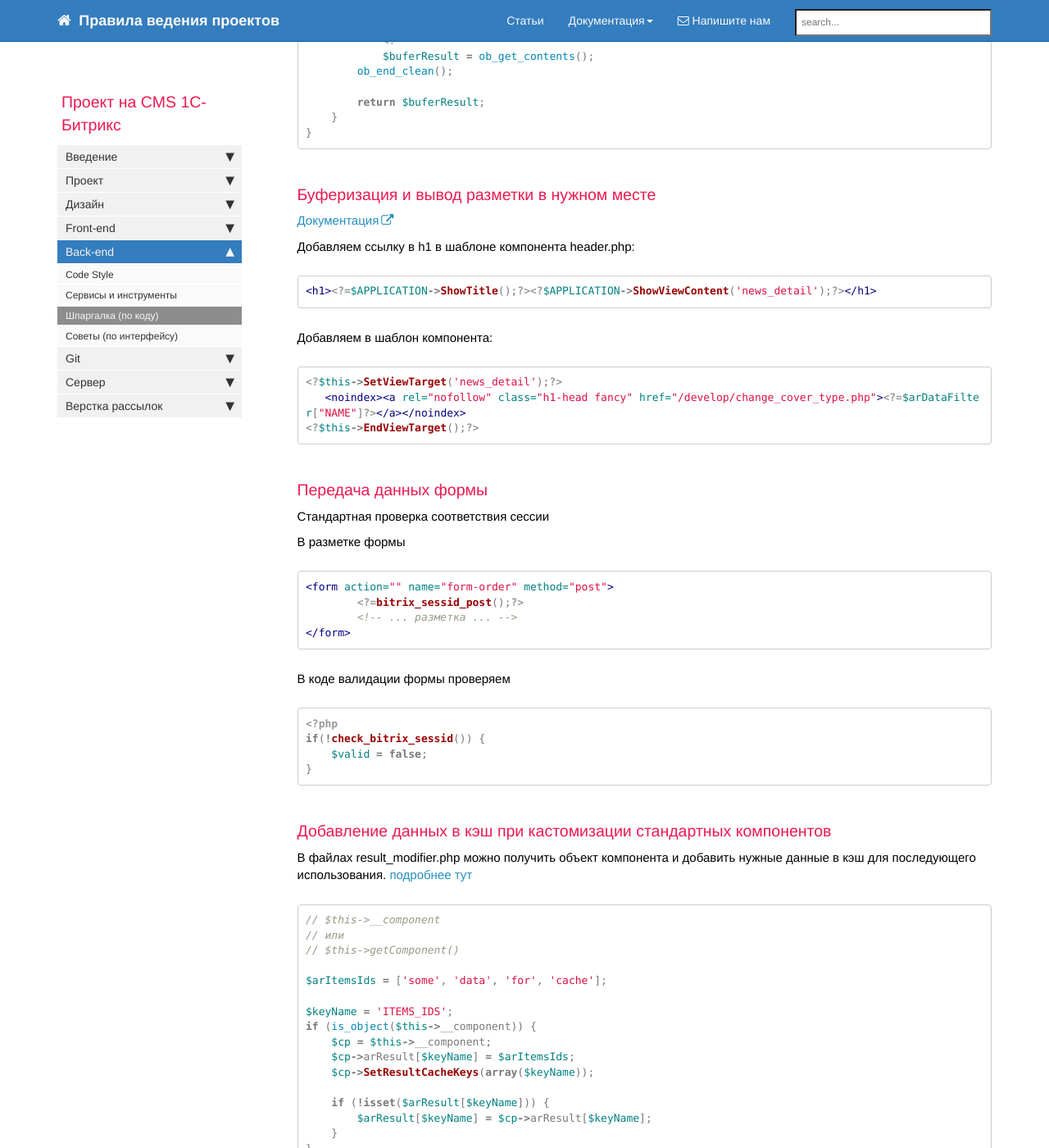
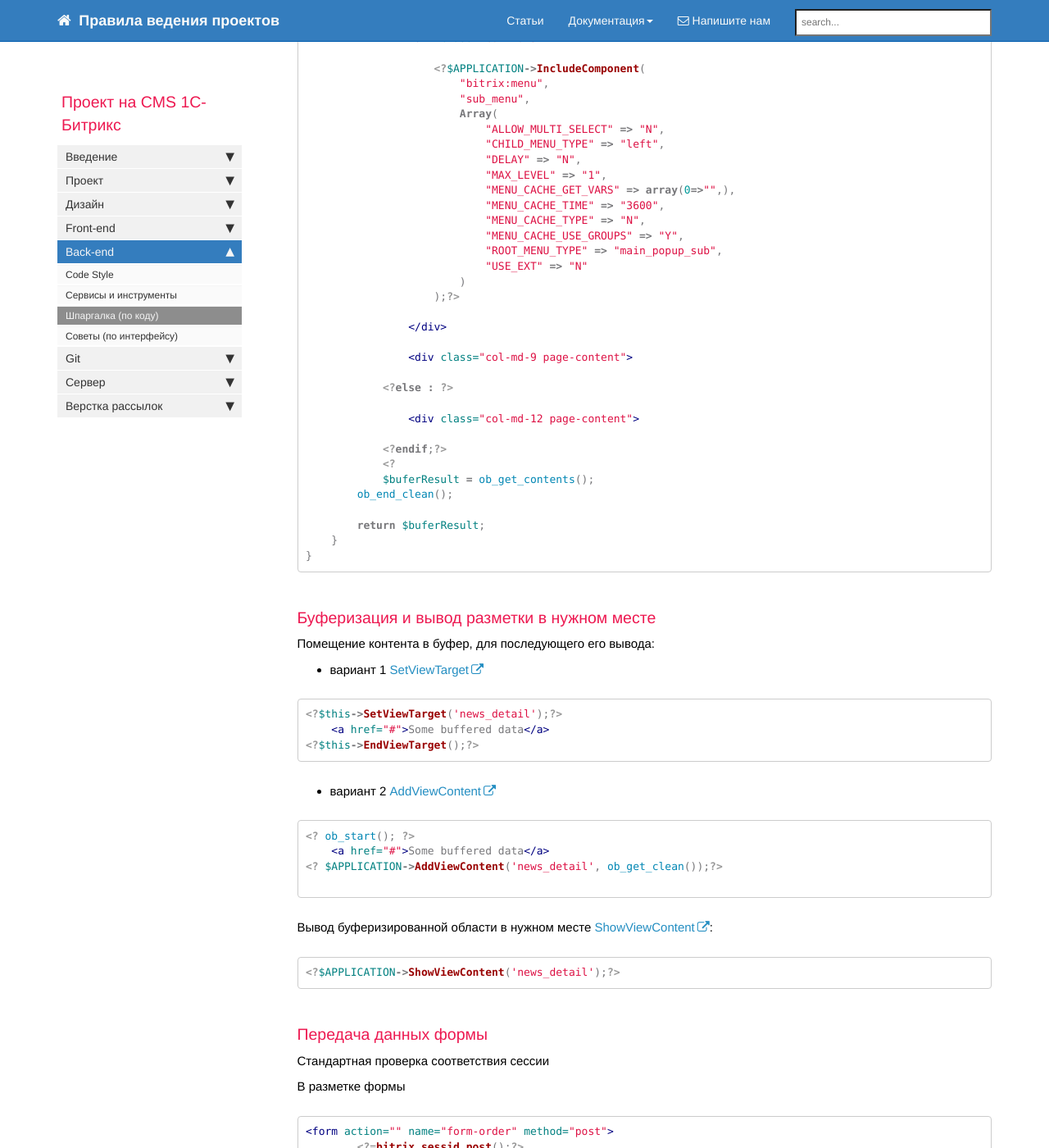
Before and after one commit to gdecider/gdecider.github.io, a Jekyll site: the page built from pages/bx/bx_back-shpora.md, in a window 1280 px wide and 1400 px high, scrolled down 9712 px. Shown: the whole window at 82% size. Built offline with Jekyll 4.4.1, drawn with Linux system fonts in a browser that asks for light colours; nearby versions of some CDN libraries; comment, search, counter and statistics services are not loaded; some of the changed text lies outside the part shown.

Commit message:
Update bx_back-shpora.md

````diff
--- a/pages/bx/bx_back-shpora.md
+++ b/pages/bx/bx_back-shpora.md
@@ -83,33 +83,42 @@
 
 ### Подключение файлов
 
-```php
-// С возможностью правки из пользовательской части
-<?$APPLICATION->IncludeFile(SITE_TEMPLATE_PATH . '/inc/popupForms.php');?>
+* Метод [IncludeFile](https://dev.1c-bitrix.ru/api_help/main/reference/cmain/includefile.php)
 
-// Без возможности правки из пользовательской части
-<?$APPLICATION->IncludeFile(SITE_TEMPLATE_PATH . '/inc/popupForms.php', [], ['SHOW_BORDER' => false]);?>
+  ```php
+  <?
+  // С возможностью правки из пользовательской части
+  $APPLICATION->IncludeFile(SITE_TEMPLATE_PATH . '/inc/popupForms.php');
 
-// С указанием типа правки php, html, text
-<?$APPLICATION->IncludeFile(SITE_TEMPLATE_PATH . '/inc/popupForms.php', [], ["MODE" => "php"]); ?>
+  // Без возможности правки из пользовательской части
+  $APPLICATION->IncludeFile(SITE_TEMPLATE_PATH . '/inc/popupForms.php', false, ['SHOW_BORDER' => false]);
 
-// Через включаемую область
-<?$APPLICATION->IncludeComponent(
-    "bitrix:main.include",
-    "",
-    Array(
-        "AREA_FILE_SHOW" => "file",
-        "AREA_FILE_SUFFIX" => "",
-        "EDIT_TEMPLATE" => "",
-        "PATH" => SITE_TEMPLATE_PATH."/inc/partName.php"
-    )
-);?>
-```
+  // С указанием типа правки php, html, text
+  $APPLICATION->IncludeFile(SITE_TEMPLATE_PATH . '/inc/popupForms.php', false, ["MODE" => "php"]);
+
+  // С указанием передачей переменных в файл (в файле будет доступна переменная $name)
+  $APPLICATION->IncludeFile(SITE_TEMPLATE_PATH . '/inc/popupForms.php', ['name' => $arResult['NAME]], ['SHOW_BORDER' => false]);
+  ```
+
+* Компонент "включаемая область"
+
+  ```php
+  <?$APPLICATION->IncludeComponent(
+      "bitrix:main.include",
+      "",
+      Array(
+          "AREA_FILE_SHOW" => "file",
+          "AREA_FILE_SUFFIX" => "",
+          "EDIT_TEMPLATE" => "",
+          "PATH" => SITE_TEMPLATE_PATH."/inc/partName.php"
+      )
+  );?>
+  ```
 
 ### Стандартная проверка в подключаемых файлах
 
 ```php
-<?if(!defined("B_PROLOG_INCLUDED") || B_PROLOG_INCLUDED!==true)die();
+<? if(!defined("B_PROLOG_INCLUDED") || B_PROLOG_INCLUDED!==true)die(); ?>
 ```
 
 ### Данные текущей страницы
@@ -212,12 +221,20 @@
 \Bitrix\Main\Loader::includeSharewareModule($partnerModuleName);
 ```
 
-### Работа с фреймом
+### Композит
 
-```php
-<?
-$frame = new \Bitrix\Main\Page\FrameBuffered("city_dynamic");
-$frame->begin();
+* Голосование компонента "ЗА" композит
+
+  ```php
+  <?php
+  $this->setFrameMode(true);
+  ```
+* Выделение части кода для догрузки композитом
+
+  ```php
+  <?
+  $frame = new \Bitrix\Main\Page\FrameBuffered("city_dynamic");
+  $frame->begin();
 
     if(isset($_GET['city'])) {
         $_SESSION['USER_CITY'] = $_GET['city'];
@@ -228,10 +245,10 @@
 
     <?=$_SESSION['USER_CITY']?>
 
-<?$frame->beginStub();?>
+  <?$frame->beginStub();?>
     Определяется....
-<?$frame->end();?>
-```
+  <?$frame->end();?>
+  ```
 
 ### Формирование ссылки для логина
 
@@ -257,18 +274,6 @@
      "change_password"));?>">Регистрация</a>
 
 <?endif;?>
-```
-
-```php
-<?
-// Подключение модуля
-use Bitrix\Main\Loader;
-
-Loader::includeModule("sale");
-
-// или
-\Bitrix\Main\Loader::includeModule('sale');
-?>
 ```
 
 ### Редирект
@@ -354,6 +359,24 @@
 
 // возвращаем результат
 $response->flush(Bitrix\Main\Web\Json::encode($arResult));
+```
+
+### Очистка буфера вывода
+
+Если уровней вложенности буферов много, то может не сработать
+
+```php
+<?php
+$APPLICATION->restartBuffer();
+```
+
+Гарантированная очистка всех уровней вложенности буферов вывода
+
+```php
+<?php
+while (ob_get_level()) {
+    ob_end_clean();
+}
 ```
 
 ### AJAX в странице или компоненте
@@ -449,20 +472,29 @@
 
 ### Буферизация и вывод разметки в нужном месте
 
-[Документация](https://dev.1c-bitrix.ru/api_help/main/reference/cmain/showviewcontent.php)
+Помещение контента в буфер, для последующего его вывода:
 
-Добавляем ссылку в h1 в шаблоне компонента header.php:
-
-```php
-<h1><?=$APPLICATION->ShowTitle();?><?$APPLICATION->ShowViewContent('news_detail');?></h1>
-```
-
-Добавляем в шаблон компонента:
+* вариант 1 [SetViewTarget](https://dev.1c-bitrix.ru/api_help/main/reference/cmain/showviewcontent.php)
 
 ```php
 <?$this->SetViewTarget('news_detail');?>
-   <noindex><a rel="nofollow" class="h1-head fancy" href="/develop/change_cover_type.php"><?=$arDataFilter["NAME"]?></a></noindex>
+    <a href="#">Some buffered data</a>
 <?$this->EndViewTarget();?>
+```
+
+* вариант 2 [AddViewContent](https://dev.1c-bitrix.ru/api_help/main/reference/cmain/addviewcontent.php)
+
+```php
+<? ob_start(); ?>
+    <a href="#">Some buffered data</a>
+<? $APPLICATION->AddViewContent('news_detail', ob_get_clean());?>
+
+```
+
+Вывод буферизированной области в нужном месте [ShowViewContent](https://dev.1c-bitrix.ru/api_help/main/reference/cmain/showviewcontent.php):
+
+```php
+<?$APPLICATION->ShowViewContent('news_detail');?>
 ```
 
 ### Передача данных формы
````
